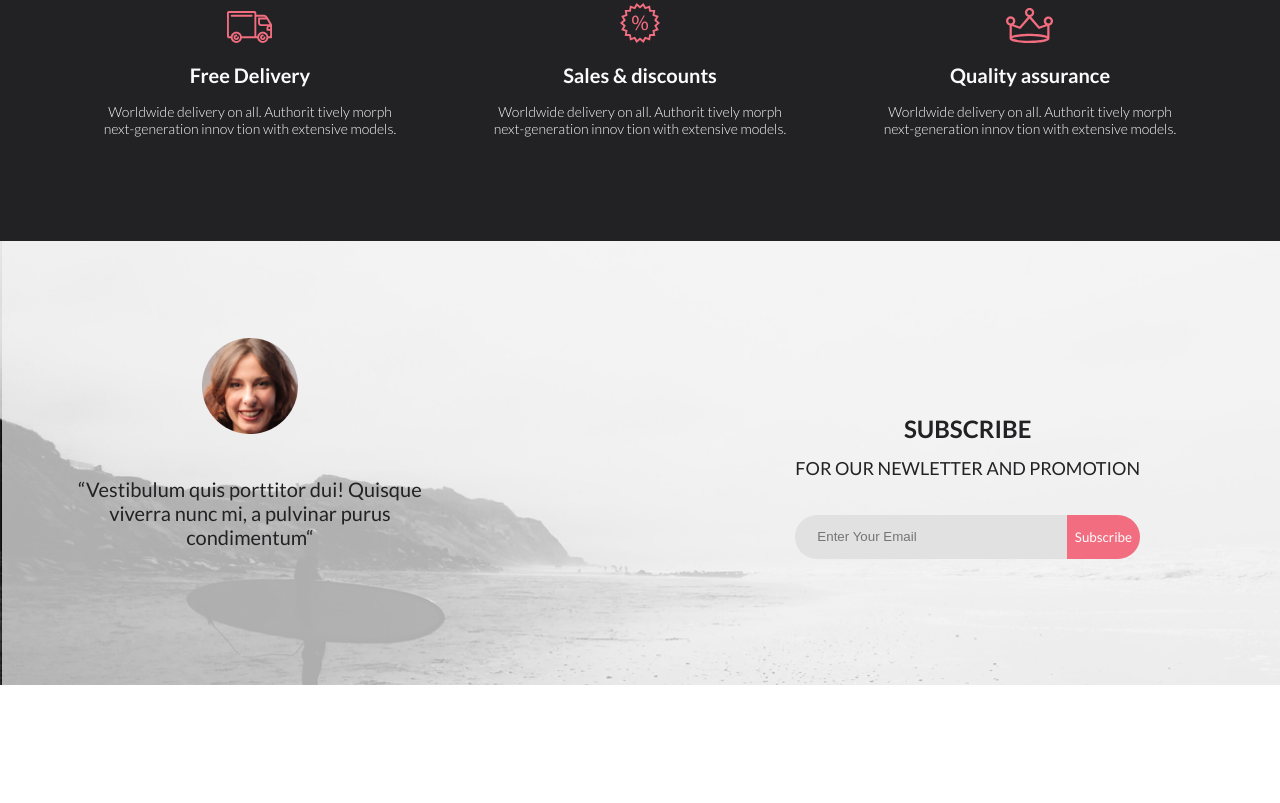
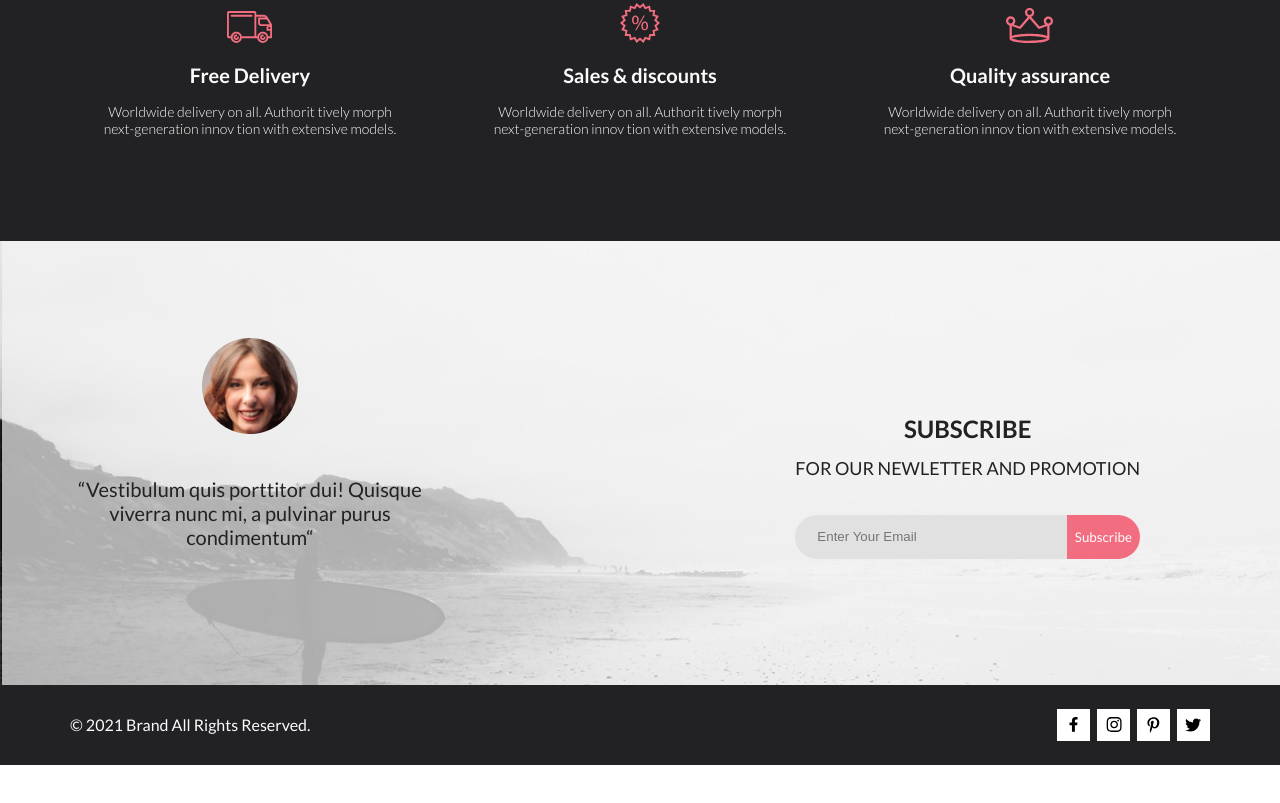
Before and after one commit to Gunvel/Shop, a plain HTML site: page index.html in a window 1280 px wide. Shown: the part 2939-3742 px from the top of the page. After the commit the page ends 3704 px from the top, so only its background shows below. Drawn offline with Linux system fonts and the light colour scheme.

Commit message:
добавил footer

```diff
--- a/assets/styles/style.scss
+++ b/assets/styles/style.scss
@@ -11,7 +11,7 @@ body {
     margin: 0 auto;
     min-height: 100vh;
     display: grid;
-    grid-template-rows: 75px 1fr minmax(200px, auto);
+    grid-template-rows: 75px 1fr auto;
 }
 
 .container {
@@ -612,3 +612,61 @@ body {
         margin-top: 59px;
     }
 }
+
+// FOOTER
+
+.footer {
+    background: #222224;
+    padding-left: 32px;
+    padding-right: 32px;
+    box-sizing: border-box;
+}
+
+.footer_container {
+    display: flex;
+    padding-top: 24px;
+    padding-bottom: 24px;
+    align-items: center;
+    justify-content: space-between;
+}
+
+.footer_text {
+    font-size: 16px;
+    line-height: 19px;
+    color: #FBFBFB;
+}
+
+.footer_social_container {
+    display: grid;
+    grid-template-columns: repeat(4, 1fr);
+    grid-column-gap: 7px;
+    justify-self: flex-start;
+}
+
+.footer_social_img_container {
+    display: flex;
+    justify-content: center;
+    align-items: center;
+    padding: 8px;
+    background: #FFFFFF;
+
+}
+
+.footer_social_img_container:hover {
+    background: #F16D7F;
+}
+
+.footer_social_img_container:hover img {
+    filter: invert(1) sepia(1) saturate(5) hue-rotate(175deg);
+}
+
+@media (max-width: 550px) {
+    .footer_container {
+        flex-direction: column-reverse;
+        padding-top: 43px;
+        padding-bottom: 9px;
+    }
+    .footer_social_container {
+        margin-bottom: 40px;
+    }
+}
--- a/index.html
+++ b/index.html
@@ -206,6 +206,7 @@
 
                 <button class="featured_button">Browse All Product</button>
             </div>
+
             <div class="services_wrap">
                 <div class="services_container container">
                     <div class="services_item">
@@ -259,7 +260,28 @@
         </main>
 
         <footer class="footer">
+            <div class="footer_container container">
+                <div class="footer_text">
+                    &copy; 2021 Brand All Rights Reserved.
+                </div>
+                <div class="footer_social_container">
+                    <div class="footer_social_img_container">
+                        <img src="assets/img/facebook.svg" alt="FACEBOOK">
+                    </div>
 
+                    <div class="footer_social_img_container">
+                        <img src="assets/img/instagram.svg" alt="INSTAGRAM">
+                    </div>
+
+                    <div class="footer_social_img_container">
+                        <img src="assets/img/patrion.svg" alt="PATRION">
+                    </div>
+
+                    <div class="footer_social_img_container">
+                        <img src="assets/img/twitter.svg" alt="twitter">
+                    </div>
+                </div>
+            </div>
         </footer>
     </div>
 </body>
```
Also changed, not shown: assets/img/facebook.svg (added), assets/img/instagram.svg (added), assets/img/patrion.svg (added), assets/img/twitter.svg (added), assets/styles/style.css, 1 other file.
